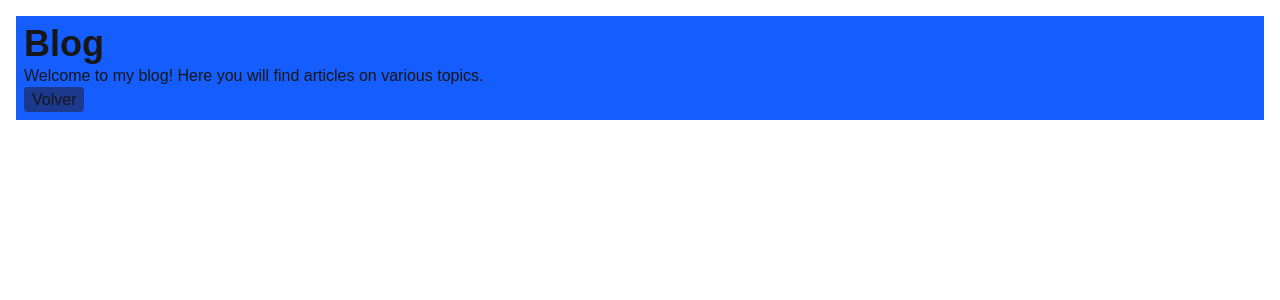
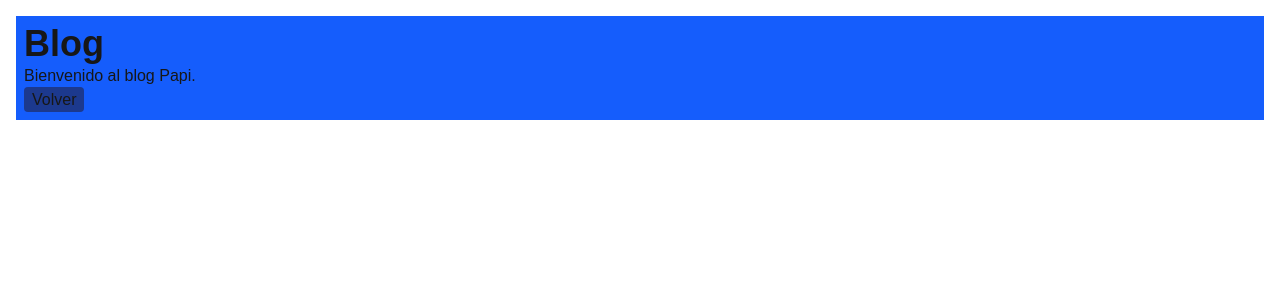
Before and after one commit to LucasIvanCardozo/seven-gate, a Next.js app: page /blog in a window 1280 px wide. Shown: the top 300 px of the page. Built offline with nearby package versions, Linux system fonts and the light colour scheme.

Commit message:
Cambio el texto del blog a español

```diff
--- a/src/app/blog/page.tsx
+++ b/src/app/blog/page.tsx
@@ -5,7 +5,7 @@ export default async function Blog() {
   return (
     <main>
       <h1 className="text-4xl font-bold">Blog</h1>
-      <p>Welcome to my blog! Here you will find articles on various topics.</p>
+      <p>Bienvenido al blog Papi.</p>
       <Link
         href="/"
         className="py-1 px-2 bg-blue-900 rounded-sm hover:underline"
```
